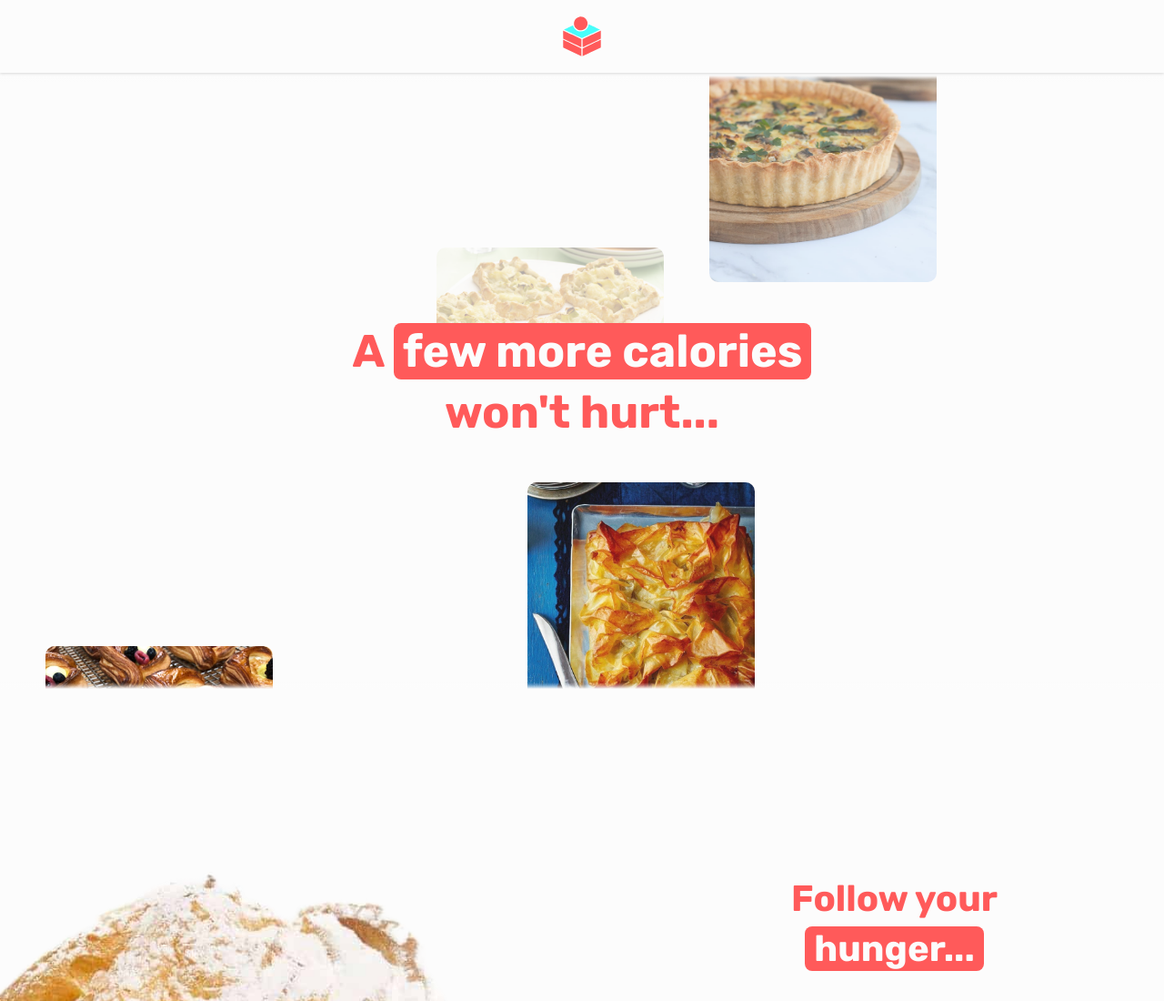
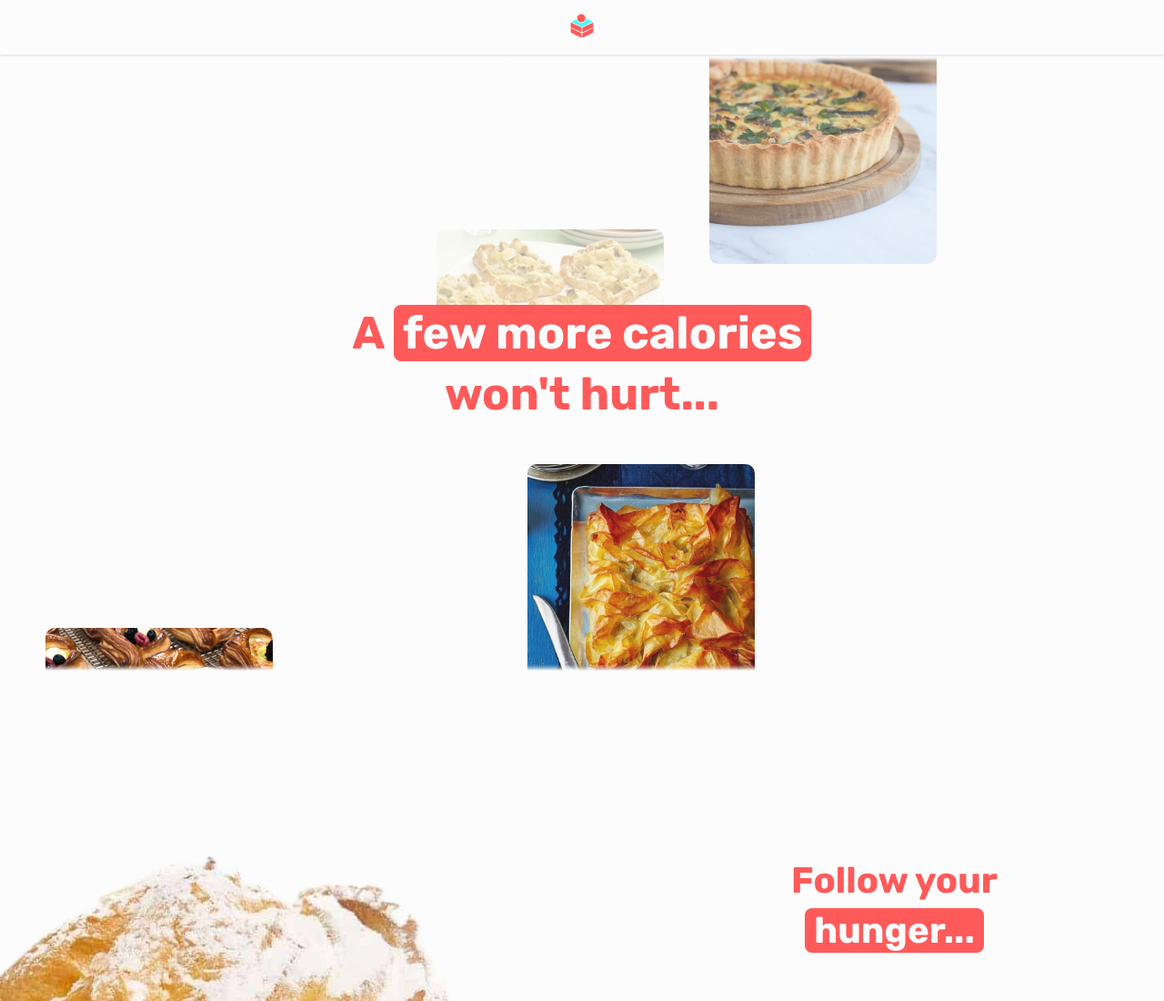
Before and after one commit to keanedalisay/pasnap, a plain HTML site: page index.html in a window 1280 px wide. Shown: the top 1100 px of the page at 91% size. Drawn offline with Linux system fonts and the light colour scheme.

Commit message:
Adjust header logo size

```diff
--- a/styles/common/global.css
+++ b/styles/common/global.css
@@ -63,7 +63,7 @@ body::-webkit-scrollbar-track {
 
 .hdr {
   width: 100%;
-  height: 8rem;
+  height: 6rem;
   position: relative;
   display: flex;
   flex-flow: row nowrap;
@@ -74,12 +74,14 @@ body::-webkit-scrollbar-track {
   z-index: 2;
 }
 .hdr-logo {
-  width: 10rem;
-  height: 10rem;
   position: absolute;
   top: 50%;
   left: 50%;
   transform: translate(-50%, -50%);
+}
+.hdr-logo > img {
+  width: 6rem;
+  height: 6rem;
 }
 
 .mn {
```
